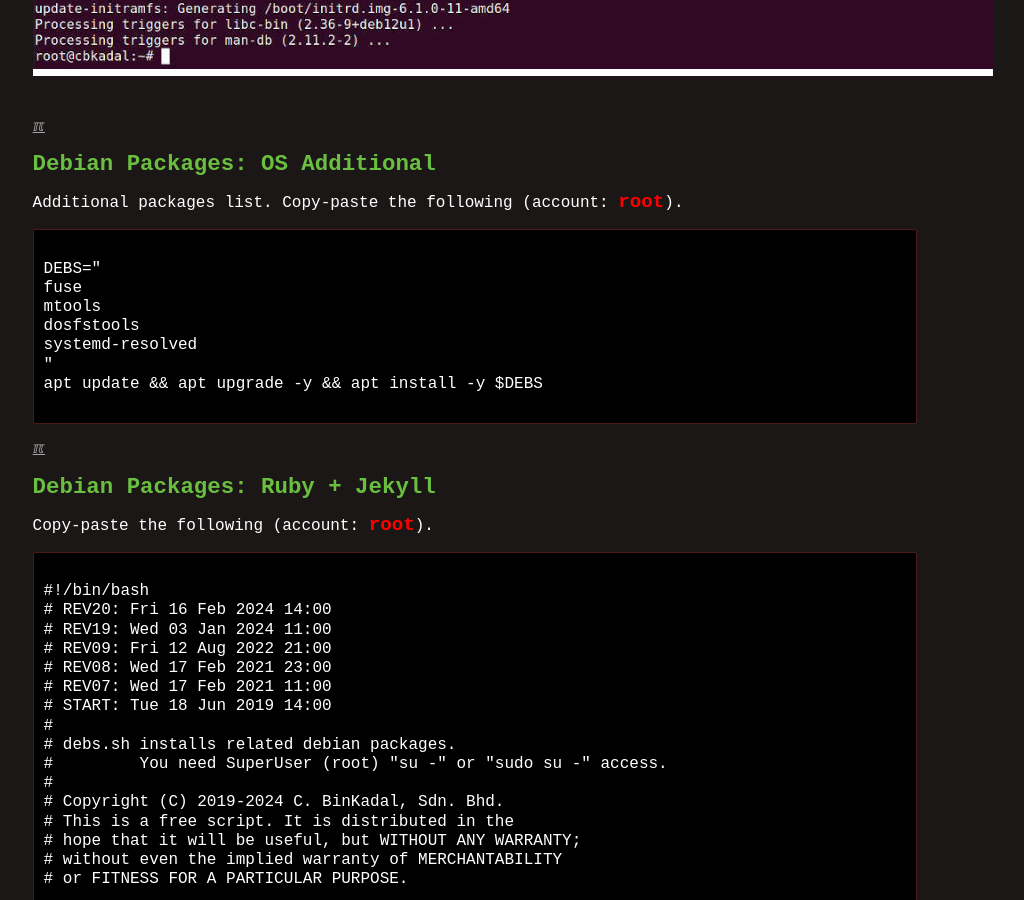
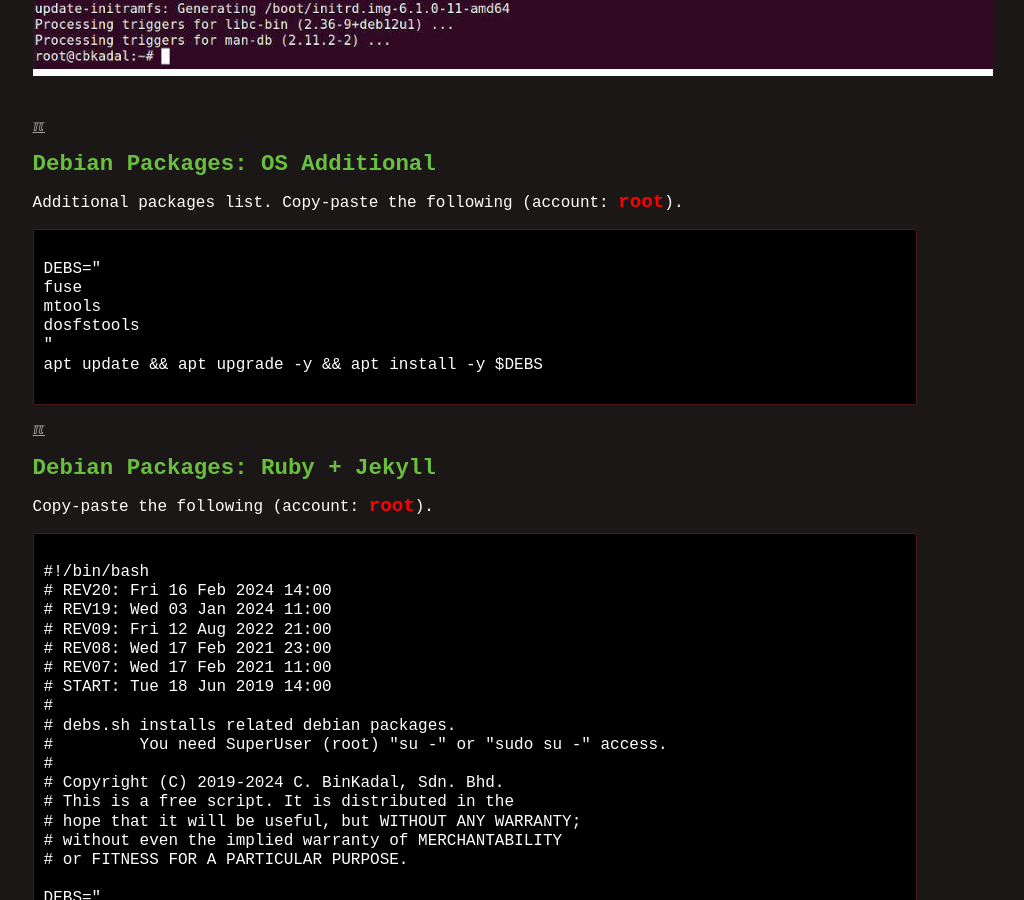
Before and after one commit to os2xx/doit, a Jekyll site: the page built from 026.md, in a window 1280 px wide and 900 px high, scrolled down 4991 px. Shown: the whole window, without its empty margins (165-1189 px from the left). Built offline with Jekyll 4.4.1, drawn with Linux system fonts in a browser that asks for light colours.

Commit message:
modified:   026.md

```diff
--- a/026.md
+++ b/026.md
@@ -151,7 +151,6 @@ DEBS="
 fuse
 mtools
 dosfstools
-systemd-resolved
 "
 apt update && apt upgrade -y && apt install -y $DEBS
 {% endraw %}
```
Also changed, not shown: 004.md (+1 -1 lines).
